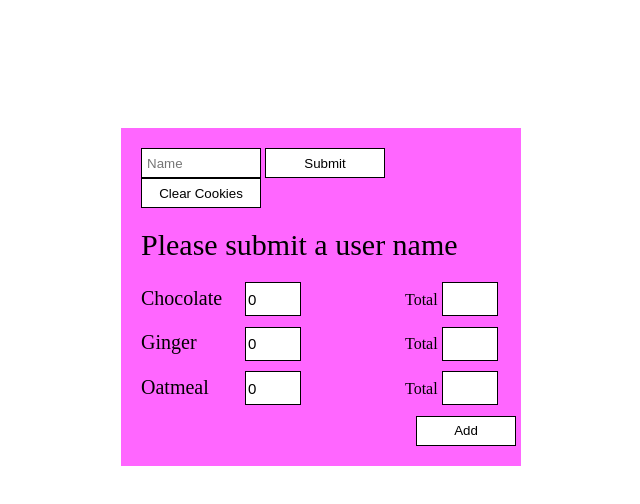
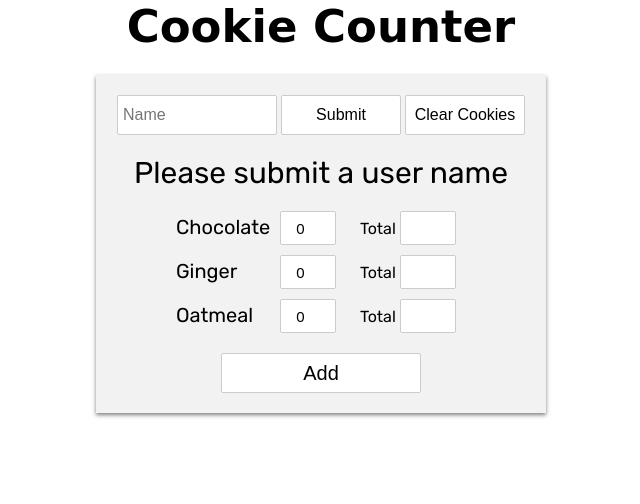
Before and after one commit to WojoSite/MSW_Cookies, a plain HTML site: page index.html in a window 1280 px wide. Shown: the whole page, without its empty margins (319-959 px from the left). Drawn offline with nearby package versions, Linux system fonts and the light colour scheme; a web font is replaced by a local one.

Commit message:
updated styles

```diff
--- a/index.html
+++ b/index.html
@@ -4,10 +4,15 @@
     <meta charset="utf-8">
     <meta name="viewport" content="width=device-width, initial-scale=1">
     <title>MSW_Cookies</title>
+    <link href="https://fonts.googleapis.com/css?family=Baloo+Bhaina|Rubik" rel="stylesheet">
     <link rel="stylesheet" href="styles.css">
   </head>
 
   <body>
+
+    <div id="header-container">
+      <h1 id="header">Cookie Counter</h1>
+    </div>
 
     <div id="page-container">
 
@@ -44,7 +49,10 @@
           <div class="total-label">Total</div>
           <input class="total" id="oatmeal-total" type="number" name="" value="">
         </div>
-          <button class="addBtn">Add</button>
+      </div>
+
+      <div id="add-container">
+        <button class="addBtn">Add</button>
       </div>
 
     </div>
--- a/script.js
+++ b/script.js
@@ -13,7 +13,7 @@ $(document).ready(function() {
         $('#ginger-adder').val(0);
         $('#oatmeal-adder').val(0);
 
-        var showName = (Cookies.get('username')) ? Cookies.get('username') + "'s Cart:" : "Please submit a user name";
+        var showName = (Cookies.get('username')) ? Cookies.get('username') + "'s Cart" : "Please submit a user name";
         $('#name-display').html(showName);
       },
       startListeners: function(){
@@ -22,11 +22,11 @@ $(document).ready(function() {
         $('.addBtn').on("click", BakeryApp.calculate);
       },
       logIn: function(){
-        if ($('#name-input').val() == ""){
-          alert("Please enter your user name to continue.");
-        }
         userName = $('#name-input').val();
         Cookies.set('username', userName);
+        if ($('#name-input').val() == ""){
+          alert("Please enter a user name to continue.");
+        }
       },
       logOut: function(){
         Cookies.set('username', '');
@@ -36,9 +36,7 @@ $(document).ready(function() {
         BakeryApp.showTotals();
       },
       calculate: function(){
-
         if (Cookies.get('username')){
-
           var chocVal = $('#chocolate-adder').val();
           var gingerVal = $('#ginger-adder').val();
           var oatmealVal = $('#oatmeal-adder').val();
--- a/styles.css
+++ b/styles.css
@@ -2,26 +2,41 @@ body{
   margin: 0;
 }
 
+#header-container{
+  text-align: center;
+}
+
+#header{
+  margin: 0;
+  height: 75px;
+  font-family: 'Baloo Bhaina', cursive;
+  font-size: 45px;
+}
+
 /*=== PAGE CONTAINER ===*/
 #page-container{
-  width: 400px;
-  margin: 10% auto;
-  background-color: #ff66ff;
+  width: 450px;
+  margin: auto;
+  background-color: #f2f2f2;
   overflow: auto;
+  box-shadow: 0 2px 4px rgba(0, 0, 0, 0.5);
 }
 
 /*=== FORM CONTAINER ===*/
 
 #form-container{
   margin: 20px;
+  text-align: center;
 }
 
 .form-input{
   box-sizing: border-box;
   padding: 0 5px;
-  height: 30px;
-  width: 120px;
-  border: 1px solid black;
+  height: 40px;
+  width: 160px;
+  border: 1px solid #cccccc;
+  font-size: 16px;
+  border-radius: 2px;
 }
 
 #submit-button, #logout-button{
@@ -29,13 +44,15 @@ body{
   display: inline-block;
   padding: 0;
   /*margin: 0;*/
-  height: 30px;
+  height: 40px;
   width: 120px;
   color: black;
   background-color: white;
-  border: 1px solid black;
+  border: 1px solid #cccccc;
+  font-size: 16px;
   text-align: center;
   cursor: pointer;
+  border-radius: 2px;
 }
 
 #submit-button:hover, #logout-button:hover, .addBtn:hover{
@@ -51,16 +68,20 @@ body{
 
 #name-container{
    margin: 20px;
+   text-align: center;
 }
 
 #name-display{
   margin: 0;
   font-size: 30px;
+  font-family: 'Rubik', sans-serif;
 }
 
 /*=== PRODUCT AREA ===*/
 #product-container{
  margin: 20px;
+ padding: 0 60px;
+
 }
 
 .product-row{
@@ -72,6 +93,7 @@ body{
   height: 30px;
   width: 100px;
   font-size: 20px;
+  font-family: 'Rubik', sans-serif;
 }
 
 .adder{
@@ -80,25 +102,28 @@ body{
   height: 30px;
   width: 50px;
   font-size: 15px;
-  border: 1px solid black;
+  border: 1px solid #cccccc;
+  text-align: center;
+  border-radius: 2px;
 }
 
 .addBtn{
-  position: relative;
-  left: 275px;
   padding: 0;
   /*margin: 0;*/
-  height: 30px;
-  width: 100px;
+  height: 40px;
+  width: 200px;
   color: black;
   background-color: white;
-  border: 1px solid black;
+  border: 1px solid #cccccc;
   text-align: center;
   cursor: pointer;
+  border-radius: 2px;
+  font-size: 20px;
 }
 
 .total-label{
-  margin: 0 0 0 100px;
+  margin: 0 0 0 20px;
+  font-family: 'Rubik', sans-serif;
 }
 
 .total{
@@ -107,9 +132,17 @@ body{
   height: 30px;
   width: 50px;
   font-size: 15px;
-  border: 1px solid black;
+  border: 1px solid #cccccc;
+  text-align: center;
+  border-radius: 2px;
 }
 
 .product-name, .adder, .total-label, .total, .addBtn{
   display: inline-block;
 }
+
+/*=== ADD CONTAINER ===*/
+#add-container{
+  margin: 20px;
+  text-align: center;
+}
```
